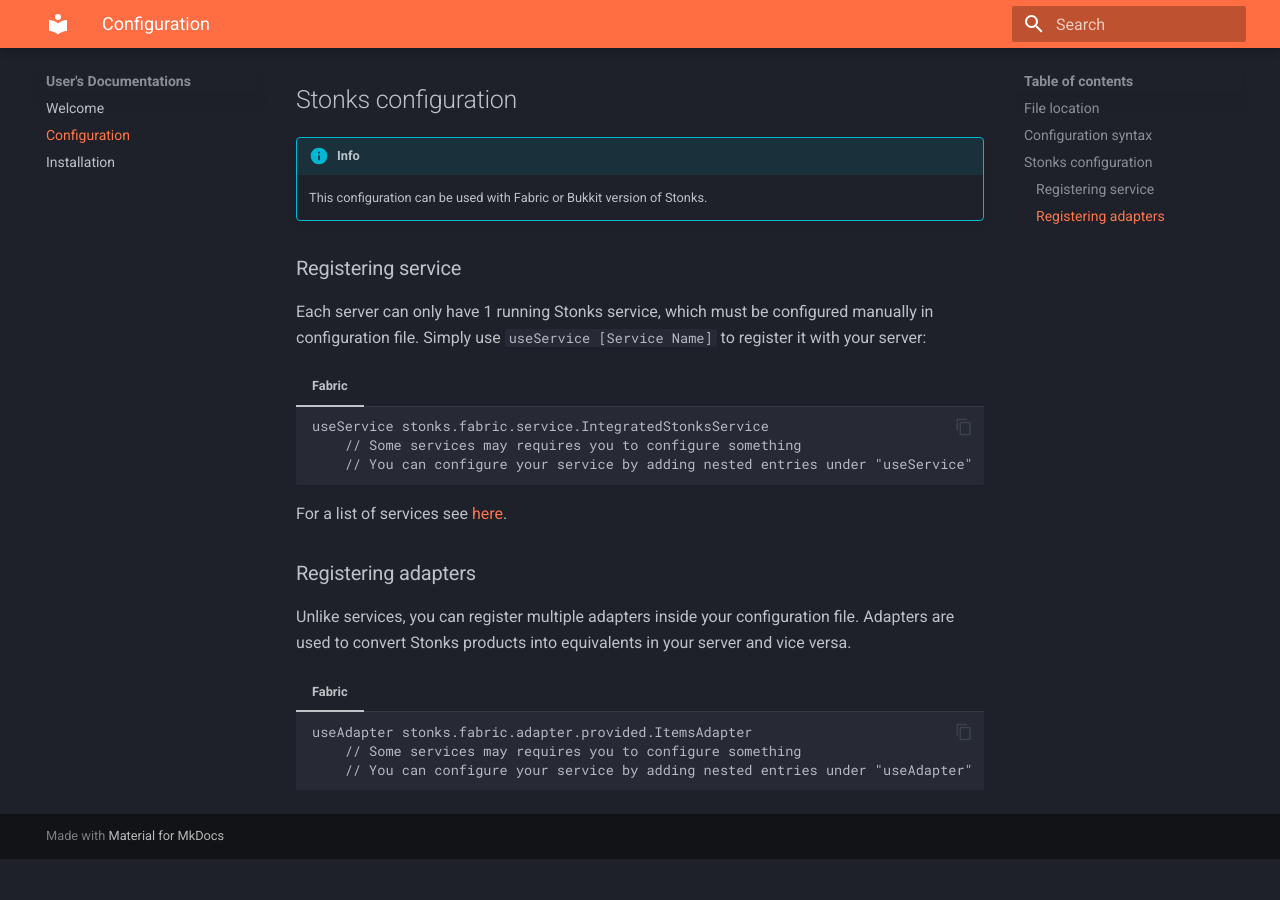
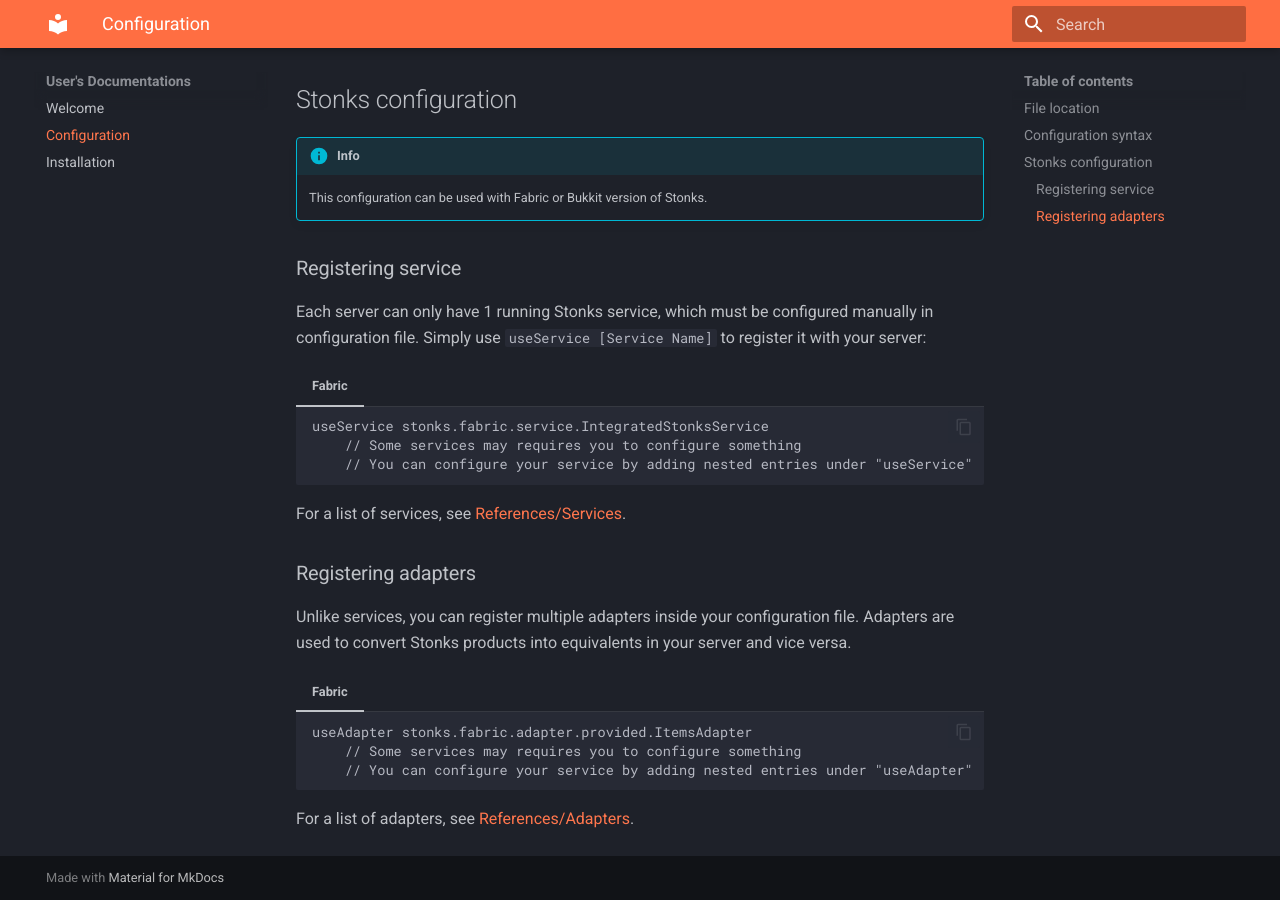
Before and after one commit to nahkd123/stonks, an MkDocs documentation site: the page built from docs/User's Documentations/Configuration.md, in a window 1280 px wide and 900 px high, scrolled down 1010 px. Built offline with MkDocs 1.6.1 and Material for MkDocs 9.7.7, drawn with Linux system fonts in a browser that asks for light colours; before the commit the page ends 1869 px from its top, so only the background shows below that.

````diff
--- a/docs/User's Documentations/Configuration.md
+++ b/docs/User's Documentations/Configuration.md
@@ -50,7 +50,7 @@ Each server can only have 1 running Stonks service, which must be configured man
         // You can configure your service by adding nested entries under "useService"
     ```
 
-For a list of services see [here](../References/Services/IntegratedStonksService.md).
+For a list of services, see [References/Services](../References/Services/IntegratedStonksService.md).
 
 ### Registering adapters
 Unlike services, you can register multiple adapters inside your configuration file. Adapters are used to convert Stonks products into equivalents in your server and vice versa.
@@ -61,3 +61,5 @@ Unlike services, you can register multiple adapters inside your configuration fi
         // Some services may requires you to configure something
         // You can configure your service by adding nested entries under "useAdapter"
     ```
+
+For a list of adapters, see [References/Adapters](../References/Adapters/CommonEconomyAdapter.md).
````
Also changed, not shown: docs/index.md (+3 -0 lines).
